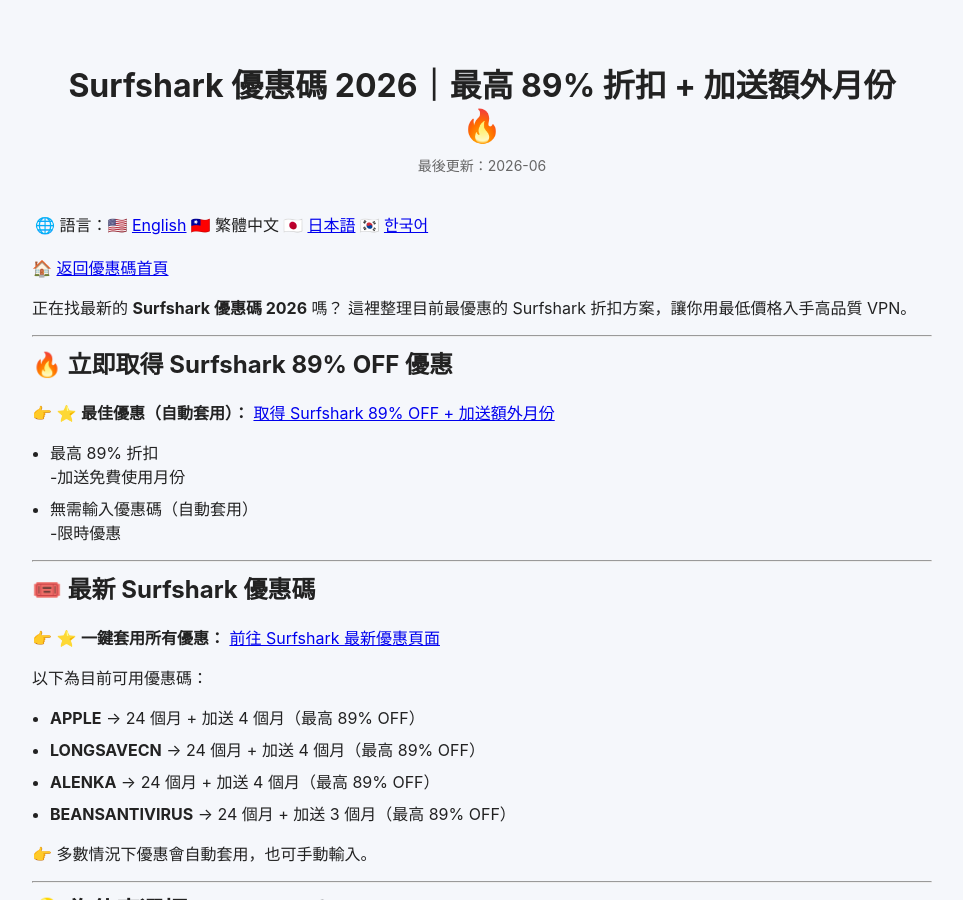
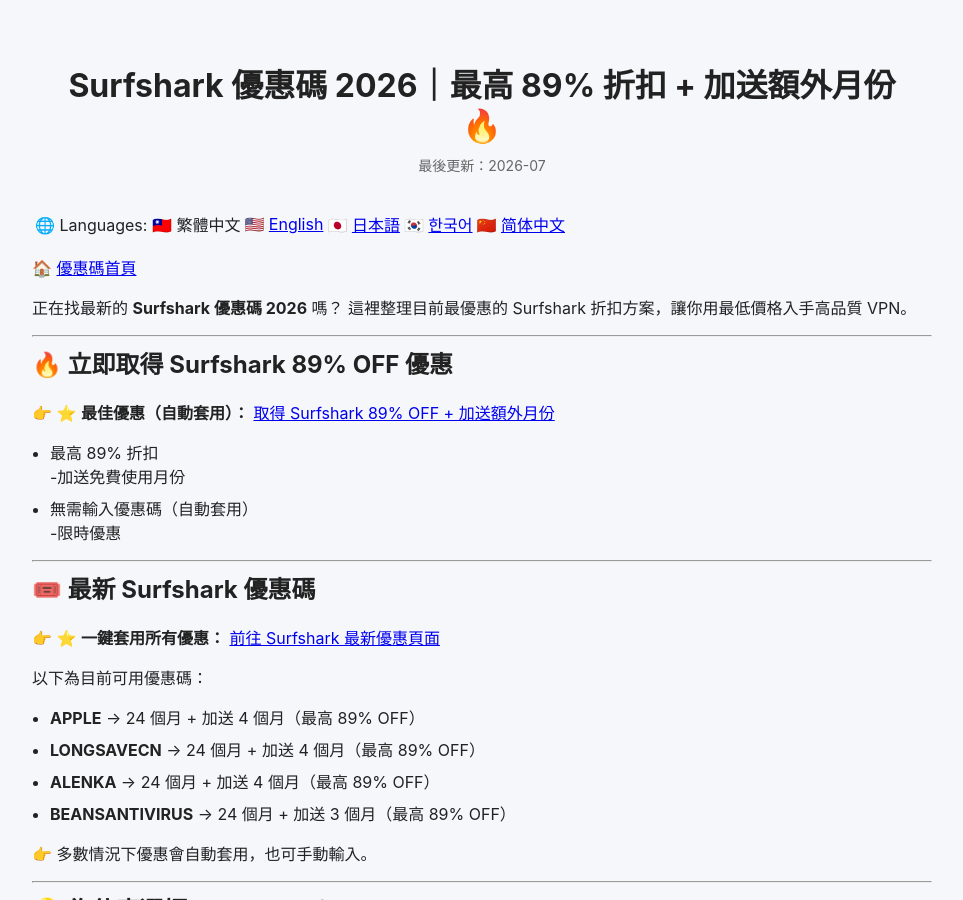
Before and after one commit to BestCouponCodes/best-coupon-codes, a Jekyll site: the page built from surfshark-coupon-code-zh.md, in a window 1280 px wide and 900 px high. Shown: the whole window, without its empty margins (158-1121 px from the left). Built offline with Jekyll 4.4.1, drawn with Linux system fonts in a browser that asks for light colours; some of the changed text lies outside the part shown.

Commit message:
Update Surfshark coupon code page details
Updated last modified date and added new language link.

```diff
--- a/surfshark-coupon-code-zh.md
+++ b/surfshark-coupon-code-zh.md
@@ -3,13 +3,14 @@ layout: default
 title: Surfshark 優惠碼 2026｜最高 89% 折扣 + 加送額外月份🔥
 description: "整理 2026 最新 Surfshark 優惠碼與折扣資訊，提供有效的 VPN 折扣碼與優惠方案。"
 lang: zh
-last_modified_at: 2026-06-03
+last_modified_at: 2026-07-02
 ---
 
 
-🌐 語言：🇺🇸 [English]({{ site.baseurl }}/surfshark-coupon-code/) | 🇹🇼 繁體中文 | 🇯🇵 [日本語]({{ site.baseurl }}/surfshark-coupon-code-ja/) | 🇰🇷 [한국어]({{ site.baseurl }}/surfshark-coupon-code-ko/)
+🌐 Languages: 🇹🇼 繁體中文 | 🇺🇸 [English]({{ site.baseurl }}/surfshark-coupon-code/) | 🇯🇵 [日本語]({{ site.baseurl }}/surfshark-coupon-code-ja/) | 🇰🇷 [한국어]({{ site.baseurl }}/surfshark-coupon-code-ko/) | 🇨🇳 [简体中文]({{ site.baseurl }}/surfshark-coupon-code-cn/)
 
-🏠 [返回優惠碼首頁]({{ site.baseurl }}/)
+
+🏠 [優惠碼首頁]({{ site.baseurl }}/zh/)
 
 正在找最新的 **Surfshark 優惠碼 2026** 嗎？
 這裡整理目前最優惠的 Surfshark 折扣方案，讓你用最低價格入手高品質 VPN。
```
Also changed, not shown: other parts of surfshark-coupon-code-zh.md (+5 -3 lines).
